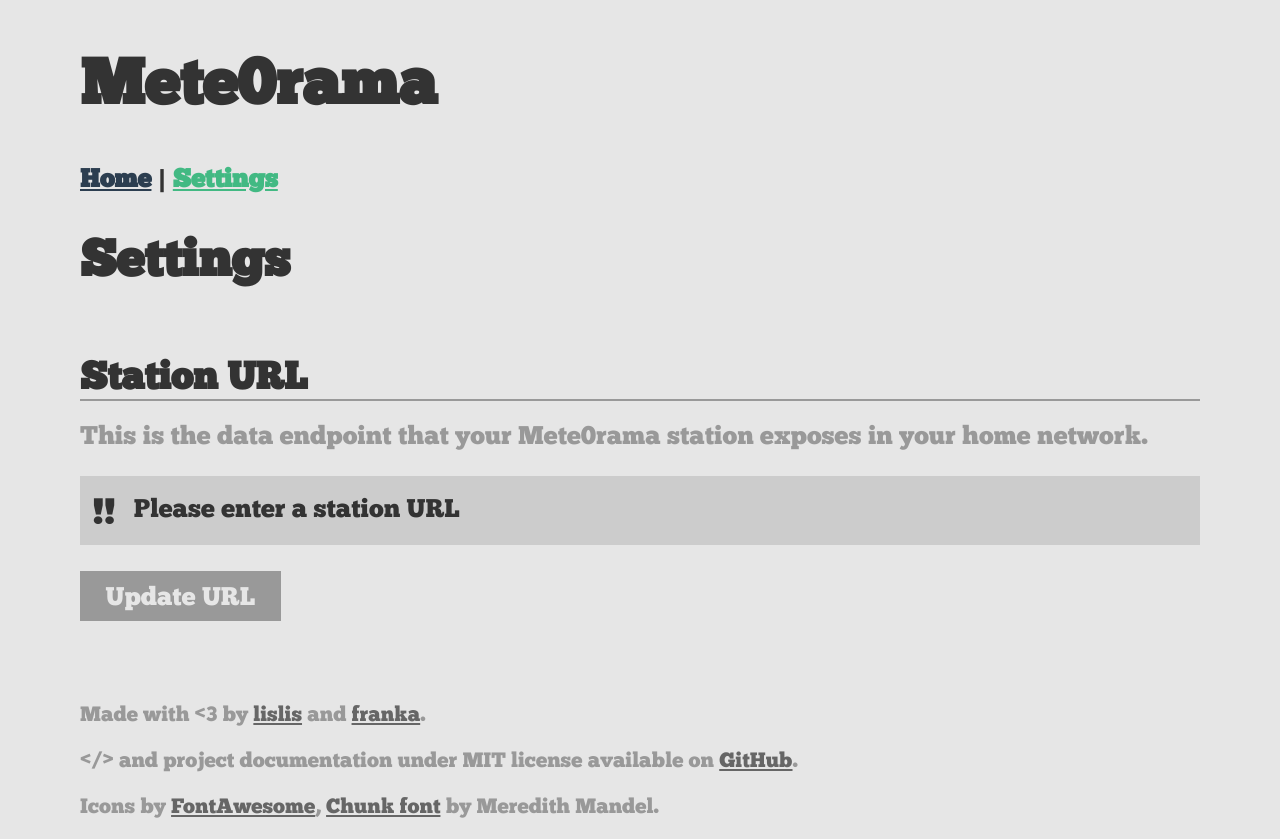
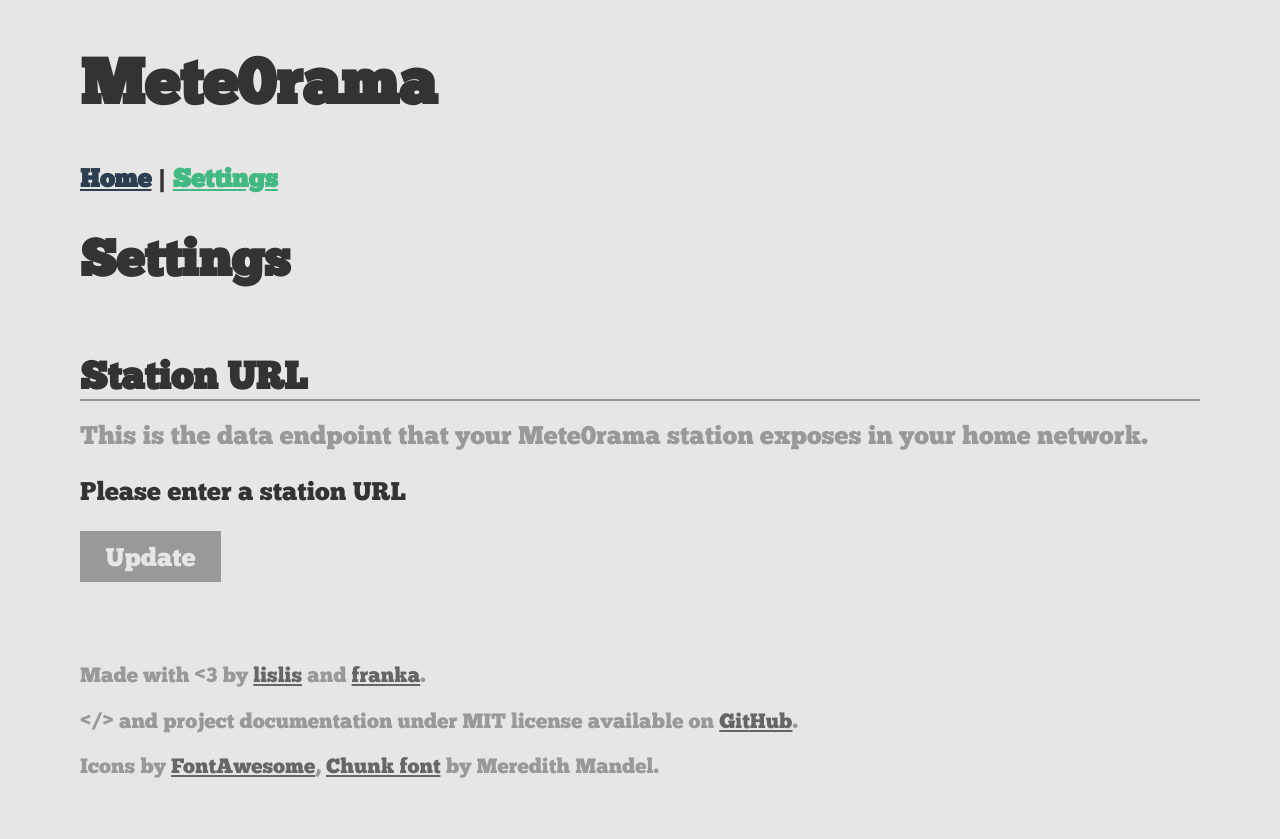
Before and after one commit to lislis/mete0rama, a Vue app in the folder mete0rama-orama/: page /#/settings in a window 1280 px wide. After the commit the page ends 800 px from the top, so only its background shows below. Built offline with nearby package versions, Linux system fonts and the light colour scheme.

Commit message:
try improving ux

```diff
--- a/mete0rama-orama/src/components/StationSetting.vue
+++ b/mete0rama-orama/src/components/StationSetting.vue
@@ -2,15 +2,10 @@
   <section>
     <h2 class="settings-header">Station URL</h2>
     <p class="form-help">This is the data endpoint that your Mete0rama station exposes in your home network.</p>
-    <div v-if="hasStationURL">
-      <p>You're currently fetching from <br>
-        <span class="highlight">{{stationURL}}</span></p>
+    <div>
+      <p v-if="hasStationURL">You're currently fetching from</p>
+      <p v-else>Please enter a station URL</p>
     </div>
-    <div v-else><p class="settings-note">Please enter a station URL</p></div>
-
-    <button type="button"
-            v-show="!displayingForm"
-            v-on:click="toggleForm">Update URL</button>
 
     <div v-if="displayingForm" class="form-item">
       <label>
@@ -24,6 +19,13 @@
       <button type="button"
               v-on:click="toggleForm">Done!</button>
     </div>
+    <div v-else>
+      <p><span class="highlight">{{stationURL}}</span></p>
+    </div>
+    <button type="button"
+            v-show="!displayingForm"
+            v-on:click="toggleForm">Update</button>
+
   </section>
 </template>
 
--- a/mete0rama-orama/src/main.js
+++ b/mete0rama-orama/src/main.js
@@ -10,9 +10,8 @@
   router,
   store,
   mounted () {
-    store.dispatch('fetchStationURL').then(() => {
-      store.dispatch('fetchMeasurements')
-    })
+    store.dispatch('fetchStationURL')
+      .then(() => store.dispatch('fetchMeasurements'))
   },
   render: h => h(App)
 }).$mount('#app')
--- a/mete0rama-orama/src/views/Settings.vue
+++ b/mete0rama-orama/src/views/Settings.vue
@@ -22,12 +22,6 @@
   .settings-note {
     padding: 0.8rem;
     background-color: #ccc;
-    &:before {
-      content: "!!";
-      margin-right: 0.5em;
-      font-size: 2.3rem;
-      vertical-align: middle;
-    }
   }
 
   label {
```
